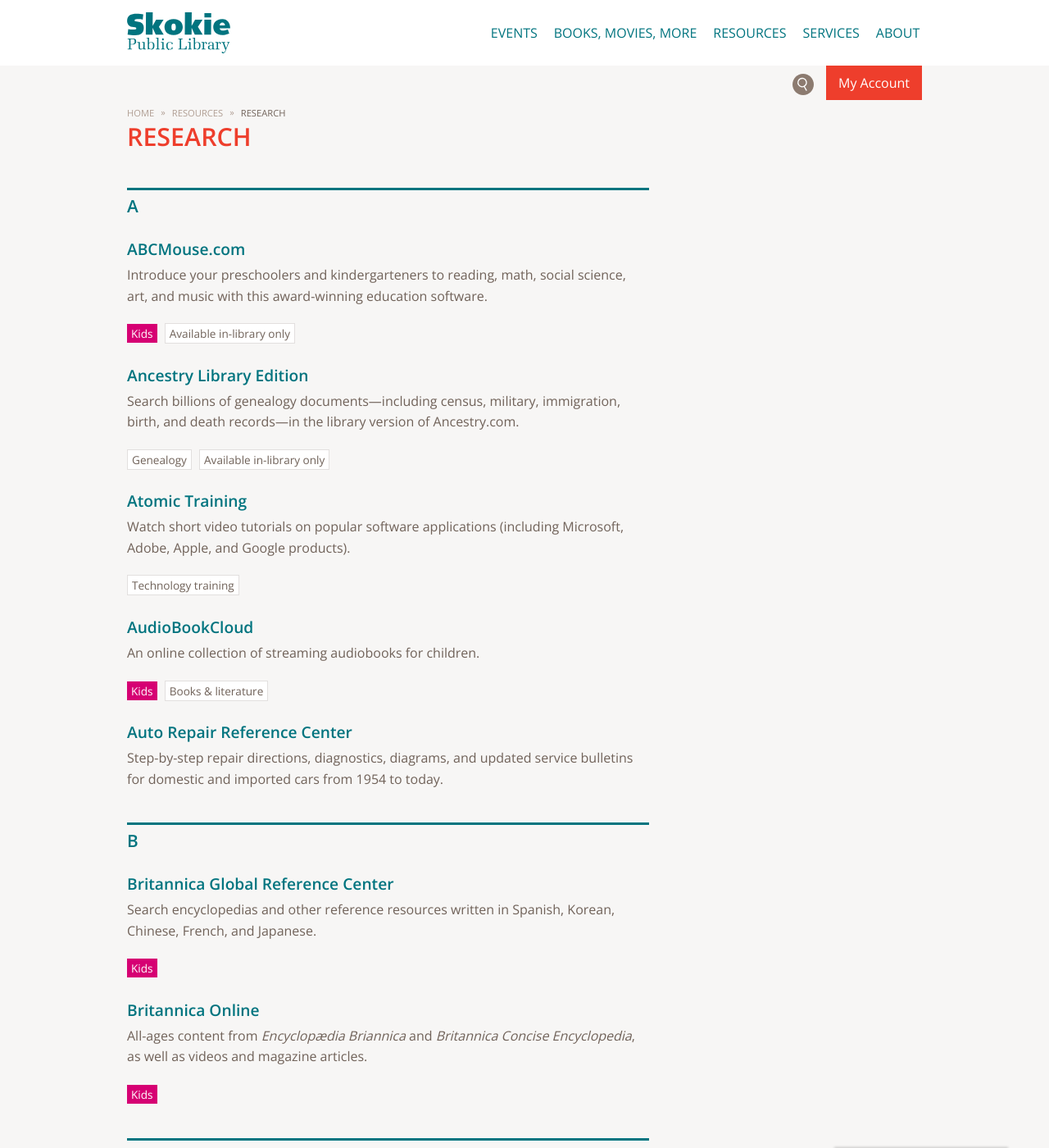
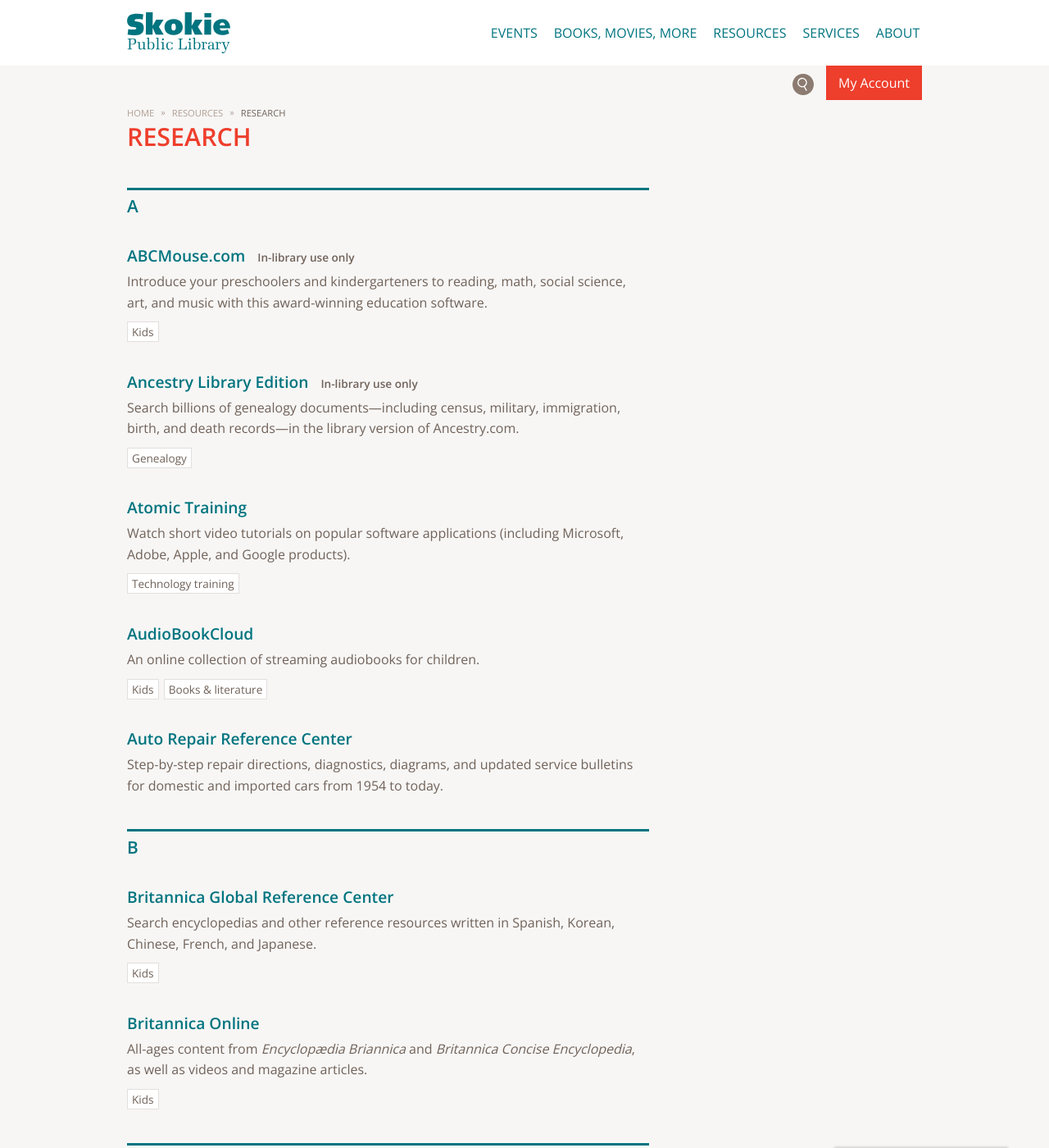
Before and after one commit to skokielibrary/prototype, a Jekyll site: the page built from resources/index.html, in a window 1280 px wide and 1400 px high. Shown: the whole window at 82% size. Built offline with Jekyll 4.4.1, drawn with Linux system fonts in a browser that asks for light colours; grey boxes are pictures that could not be loaded.

Commit message:
in-library use only

```diff
--- a/css/styles.css
+++ b/css/styles.css
@@ -571,7 +571,7 @@ body .chat-widget-button:focus, .widget-button:active {
 }
 
 .page-content {
-  padding-bottom: 30px;
+  padding-bottom: 40px;
 }
 .page-content h1 {
   font-size: 1.9rem;
@@ -596,6 +596,10 @@ body .chat-widget-button:focus, .widget-button:active {
   text-transform: none;
   margin-bottom: 5px;
 }
+.post-content {
+  padding-bottom: 40px;
+}
+
 
 .post-content ul {
   padding-left: 1rem;
@@ -782,18 +786,23 @@ button:hover {
   color: #00747F;
 }
 
-.kids-tag {
-  margin-right: 5px;
-  padding: 2px 5px;
-  background-color: #D60073;
-  color: #fff;
+.kids-tag, .default-tag  {
   font-size: 85%;
-}
-
-.default-tag {
-  font-size: 85%;
-  margin-right: 5px;
+  margin-right: 2px;
   padding: 2px 5px;
   background-color: #fff;
   border: solid 1px rgba(112, 98, 89, 0.2);
 }
+.resources h3 {
+  display: inline-block;
+  margin-right: 10px;
+}
+
+.resources p {
+  margin-bottom: 10px;
+}
+.resources span.in-library {
+  border: none;
+  background: transparent;
+  font-weight: 600;
+}
--- a/resources/index.html
+++ b/resources/index.html
@@ -4,21 +4,20 @@ layout: page
 directories: ['Resources']
 ---
 
-<article class="post-content">
+<article class="post-content resources">
 
   <h2>A</h2>
 
-    <h3 id="abcmousecom">ABCMouse.com</h3>
+    <h3 id="abcmousecom">ABCMouse.com</h3><span class="default-tag in-library">In-library use only</span>
 <p>Introduce your preschoolers and kindergarteners to reading, math, social science, art, and music with this award-winning education software.</p>
 
-<p><span class="kids-tag">Kids</span>
-<span class="default-tag">Available in-library only</span></p>
+<p><span class="kids-tag">Kids</span></p>
 
-<h3 id="ancestry-library-edition">Ancestry Library Edition</h3>
+<h3 id="ancestry-library-edition">Ancestry Library Edition</h3><span class="default-tag in-library">In-library use only</span>
 <p>Search billions of genealogy documents—including census, military, immigration, birth, and death records—in the library version of Ancestry.com.</p>
 
 <p><span class="default-tag">Genealogy</span>
-<span class="default-tag">Available in-library only</span></p>
+</p>
 
 <h3 id="atomic-training">Atomic Training</h3>
 <p>Watch short video tutorials on popular software applications (including Microsoft, Adobe, Apple, and Google products).</p>
```
